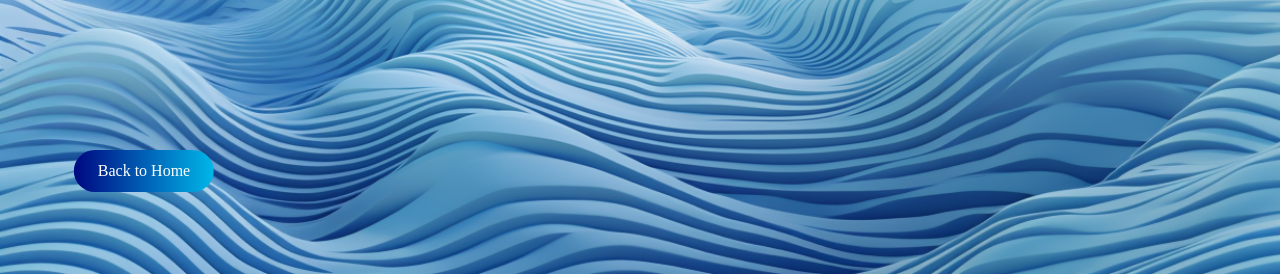
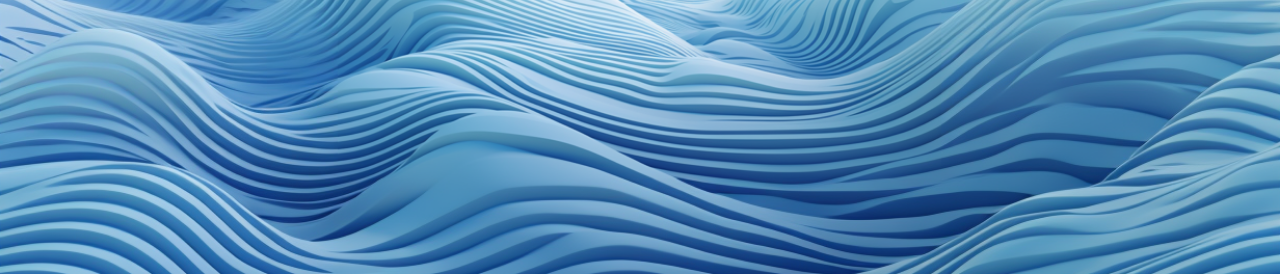
Before and after one commit to FizziBublech/fdmwebsite, a plain HTML site: page lisa.html in a window 1280 px wide. Shown: the part 526-800 px from the top of the page. Drawn offline with Linux system fonts and the light colour scheme; a web font is replaced by a local one.

Commit message:
Update lisa.html

```diff
--- a/lisa.html
+++ b/lisa.html
@@ -216,7 +216,6 @@
             Your browser does not support the video tag.
         </video>
     </div>
-    <div class="back-button"><a href="./index.html">Back to Home</a></div>
 </div>
 
 
```
